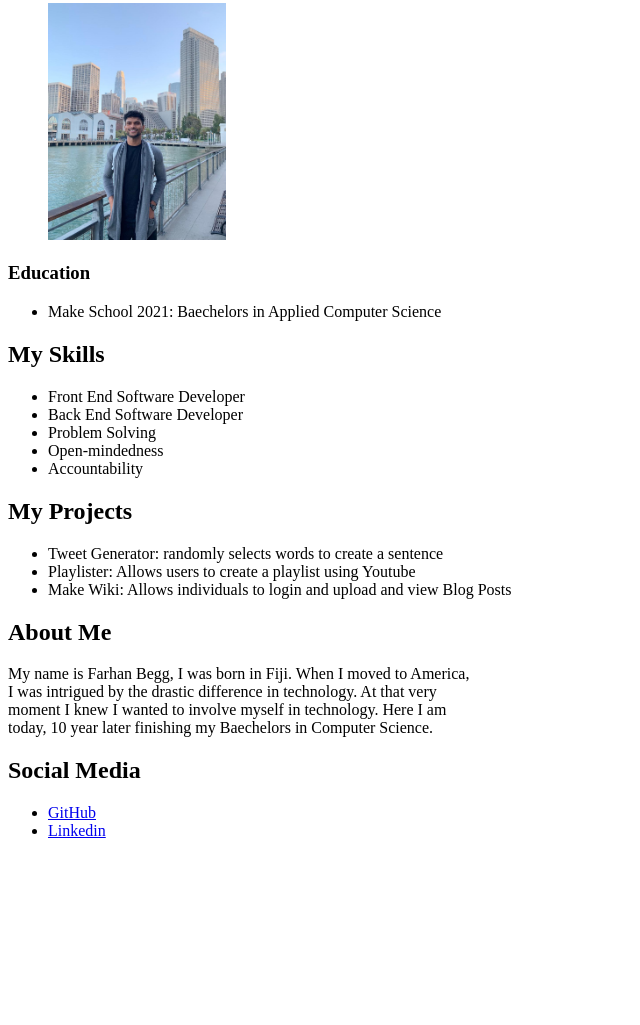
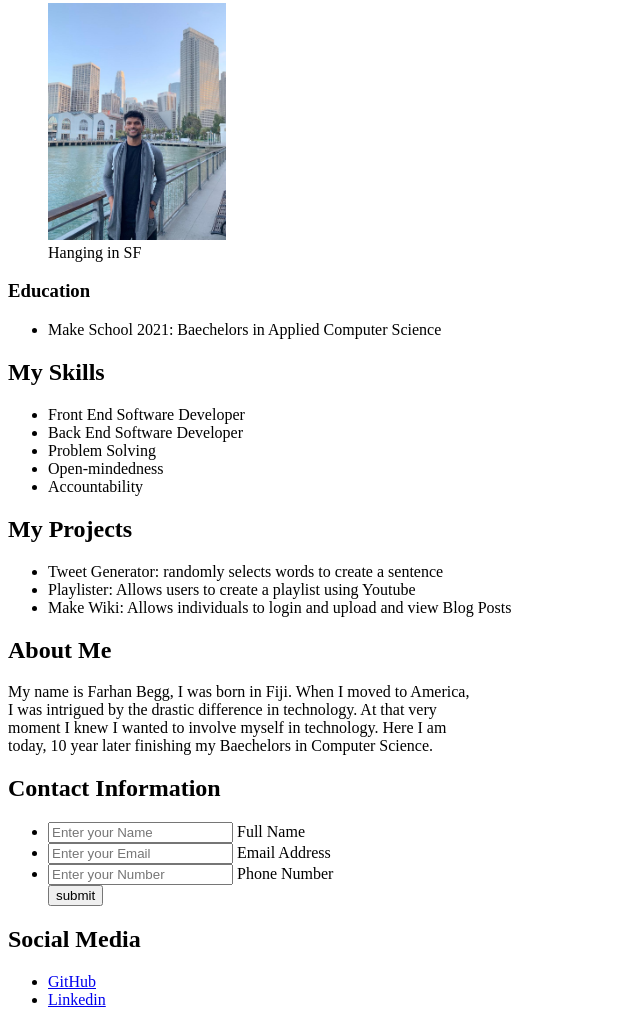
Before and after one commit to NoblePrinceIII/portfolio-project, a plain HTML site: page index.html in a window 1280 px wide. Shown: the part 124-1149 px from the top of the page, without its empty margins (0-640 px from the left). Before the commit the page ends 980 px from the top, so only its background shows below. Drawn offline with Linux system fonts and the light colour scheme.

Commit message:
completed form

```diff
--- a/index.html
+++ b/index.html
@@ -6,10 +6,15 @@
 </head>
 
 <body>
-  <h1> My Portfolio</h1>
-  <h2>Farhan Begg</h2>
+
+  <header>
+    <h1> My Portfolio</h1>
+    <h2>Farhan Begg</h2>
+  </header>
+
   <figure>
     <img src="thumbnail.jpeg" alt="Portfolio Picture" style="width:15%" />
+    <figcaption>Hanging in SF</figcaption>
   </figure>
 
   <!--Education Section -->
@@ -22,7 +27,10 @@
 
   <!--Skills Section -->
   <section>
-    <h2>My Skills</h2>
+    <header>
+      <h2>My Skills</h2>
+    </header>
+
     <ul>
       <li>Front End Software Developer</li>
       <li>Back End Software Developer</li>
@@ -55,6 +63,28 @@
     </p>
   </article>
 
+  <form action="/">
+    <h2>Contact Information</h2>
+    <ul>
+
+      <li>
+        <input id='input-name' type="text" placeholder="Enter your Name">
+        <label for="input-name">Full Name </label>
+      </li>
+
+      <li>
+        <input id='input-name' type="email" placeholder="Enter your Email">
+        <label for="input-name">Email Address</label>
+      </li>
+
+      <li>
+        <input id='input-name' type="text" placeholder="Enter your Number">
+        <label for="input-name">Phone Number</label>
+      </li>
+      <button type='submit'>submit</button>
+    </ul>
+  </form>
+
   <footer>
     <h2> Social Media </h2>
     <ul>
@@ -66,6 +96,8 @@
       </li>
     </ul>
   </footer>
+
+
 </body>
 
 </html>
```
